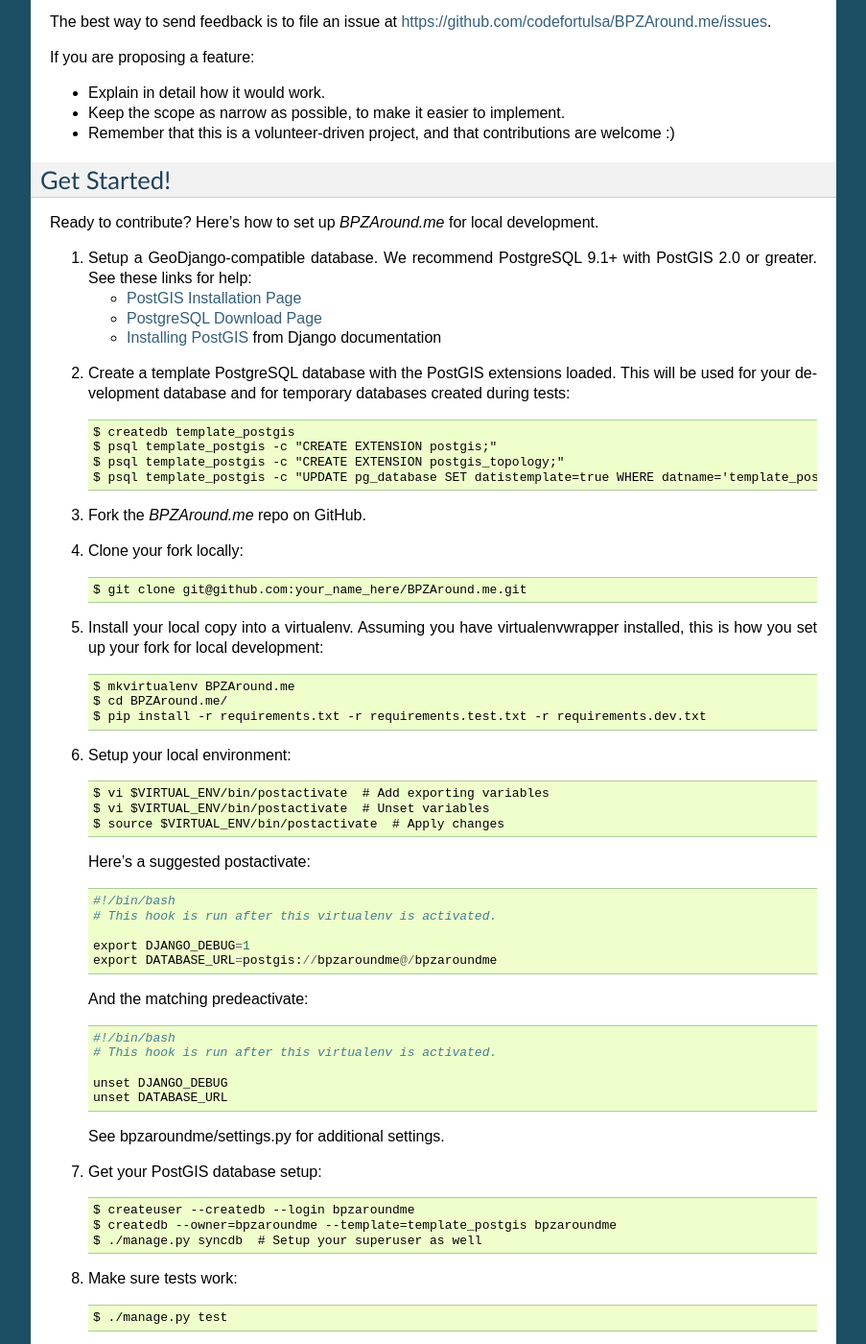
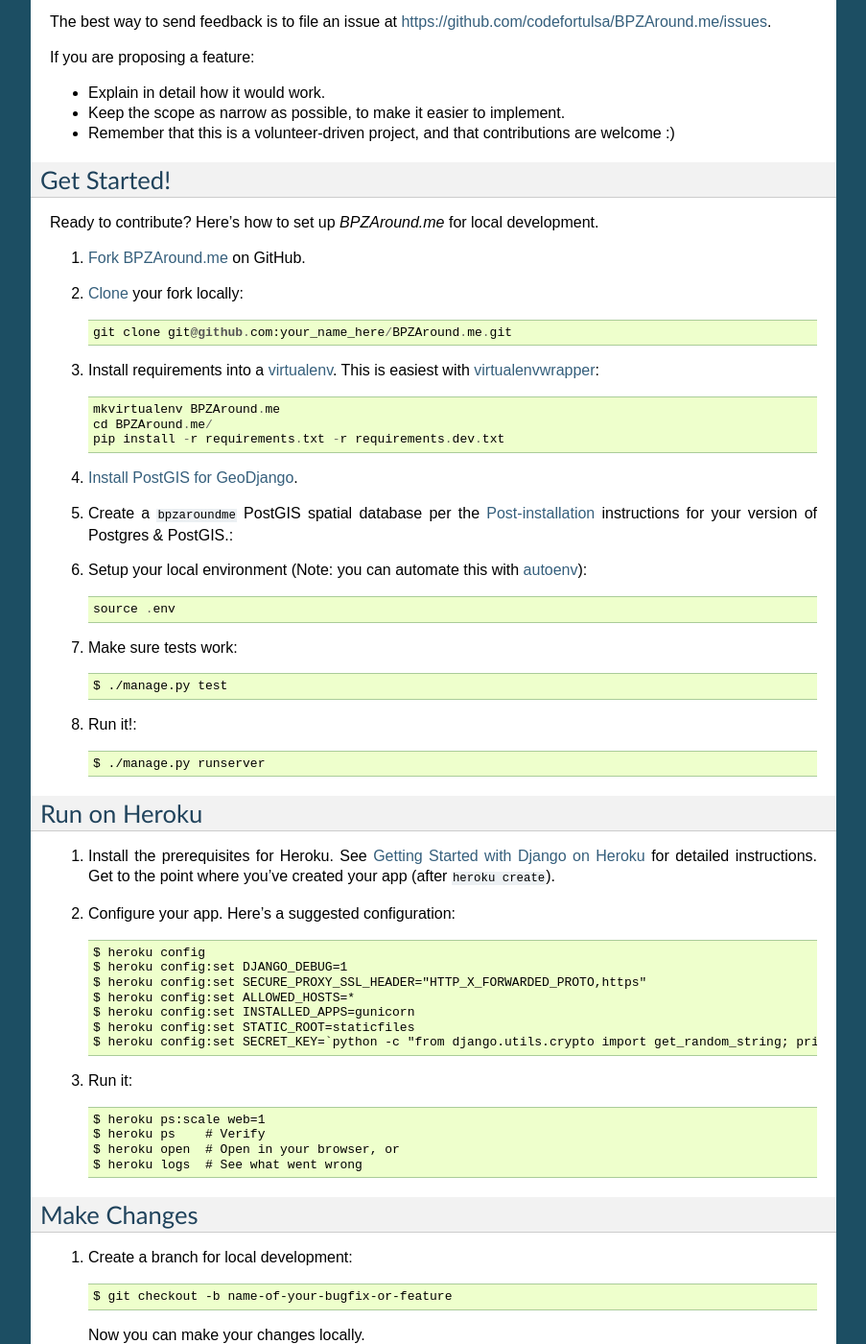
Before and after one commit to codefortulsa/BPZAround.me, a Sphinx documentation site: the page built from docs/contributing.rst, in a window 1280 px wide and 1400 px high, scrolled down 804 px. Shown: the whole window at 96% size, without its empty margins (198-1101 px from the left). Built offline with Sphinx 7.4.7, drawn with Linux system fonts in a browser that asks for light colours.

Commit message:
streamline getting started docs

```diff
--- a/CONTRIBUTING.rst
+++ b/CONTRIBUTING.rst
@@ -52,83 +52,51 @@
 * Remember that this is a volunteer-driven project, and that contributions
   are welcome :)
 
+.. _get-started:
+
 Get Started!
 ------------
 
 Ready to contribute? Here's how to set up `BPZAround.me` for local development.
 
-1. Setup a GeoDjango-compatible database.  We recommend PostgreSQL 9.1+ with
-   PostGIS 2.0 or greater.  See these links for help:
+#. `Fork BPZAround.me`_ on GitHub.
 
-   * `PostGIS Installation Page`_
-   * `PostgreSQL Download Page`_
-   * `Installing PostGIS`_ from Django documentation
+#. `Clone`_ your fork locally::
 
-.. _`PostGIS Installation Page`: http://postgis.net/install
-.. _`PostgreSQL Download Page`: http://www.postgresql.org/download/
-.. _`Installing PostGIS`: https://docs.djangoproject.com/en/dev/ref/contrib/gis/install/postgis
+    git clone git@github.com:your_name_here/BPZAround.me.git
 
-2. Create a template PostgreSQL database with the PostGIS extensions loaded.
-   This will be used for your development database and for temporary databases
-   created during tests::
+#. Install requirements into a `virtualenv`_. This is easiest with
+   `virtualenvwrapper`_::
 
-    $ createdb template_postgis
-    $ psql template_postgis -c "CREATE EXTENSION postgis;"
-    $ psql template_postgis -c "CREATE EXTENSION postgis_topology;"
-    $ psql template_postgis -c "UPDATE pg_database SET datistemplate=true WHERE datname='template_postgis';"
+    mkvirtualenv BPZAround.me
+    cd BPZAround.me/
+    pip install -r requirements.txt -r requirements.dev.txt
 
+#. `Install PostGIS for GeoDjango`_.
 
-3. Fork the `BPZAround.me` repo on GitHub.
-4. Clone your fork locally::
+#. Create a ``bpzaroundme`` PostGIS spatial database per the
+   `Post-installation`_ instructions for your version of Postgres & PostGIS.::
 
-    $ git clone git@github.com:your_name_here/BPZAround.me.git
+#. Setup your local environment (Note: you can automate this with `autoenv`_)::
 
-5. Install your local copy into a virtualenv. Assuming you have
-   virtualenvwrapper installed, this is how you set up your fork for local
-   development::
+    source .env
 
-    $ mkvirtualenv BPZAround.me
-    $ cd BPZAround.me/
-    $ pip install -r requirements.txt -r requirements.test.txt -r requirements.dev.txt
-
-6. Setup your local environment::
-
-    $ vi $VIRTUAL_ENV/bin/postactivate  # Add exporting variables
-    $ vi $VIRTUAL_ENV/bin/postactivate  # Unset variables
-    $ source $VIRTUAL_ENV/bin/postactivate  # Apply changes
-
-   Here's a suggested postactivate::
-
-    #!/bin/bash
-    # This hook is run after this virtualenv is activated.
-
-    export DJANGO_DEBUG=1
-    export DATABASE_URL=postgis://bpzaroundme@/bpzaroundme
-
-   And the matching predeactivate::
-
-    #!/bin/bash
-    # This hook is run after this virtualenv is activated.
-
-    unset DJANGO_DEBUG
-    unset DATABASE_URL
-
-   See bpzaroundme/settings.py for additional settings.
-
-7. Get your PostGIS database setup::
-
-    $ createuser --createdb --login bpzaroundme
-    $ createdb --owner=bpzaroundme --template=template_postgis bpzaroundme
-    $ ./manage.py syncdb  # Setup your superuser as well
-
-8. Make sure tests work::
+#. Make sure tests work::
 
    $ ./manage.py test
 
-9. Run it!::
+#. Run it!::
 
    $ ./manage.py runserver
 
+.. _`Fork BPZAround.me`: https://github.com/codefortulsa/BPZAround.me/fork
+.. _Clone: http://git-scm.com/book/en/Git-Basics-Getting-a-Git-Repository#Cloning-an-Existing-Repository
+.. _virtualenv: http://docs.python-guide.org/en/latest/dev/virtualenvs/
+.. _virtualenvwrapper: http://virtualenvwrapper.readthedocs.org/en/latest/install.html#basic-installation
+.. _autoenv: https://github.com/kennethreitz/autoenv
+.. _`Install PostGIS for GeoDjango`:
+    https://docs.djangoproject.com/en/dev/ref/contrib/gis/install/postgis
+.. _`Post-installation`: https://docs.djangoproject.com/en/dev/ref/contrib/gis/install/postgis/#post-installation
 
 Run on Heroku
 -------------
--- a/docs/installation.rst
+++ b/docs/installation.rst
@@ -1,6 +1,9 @@
 ============
 Installation
 ============
+
+.. note:: These are end-user installation instructions. If you want to
+          contribute, see :ref:`get-started`
 
 At the command line::
 
```
Also changed, not shown: 1 other file.
